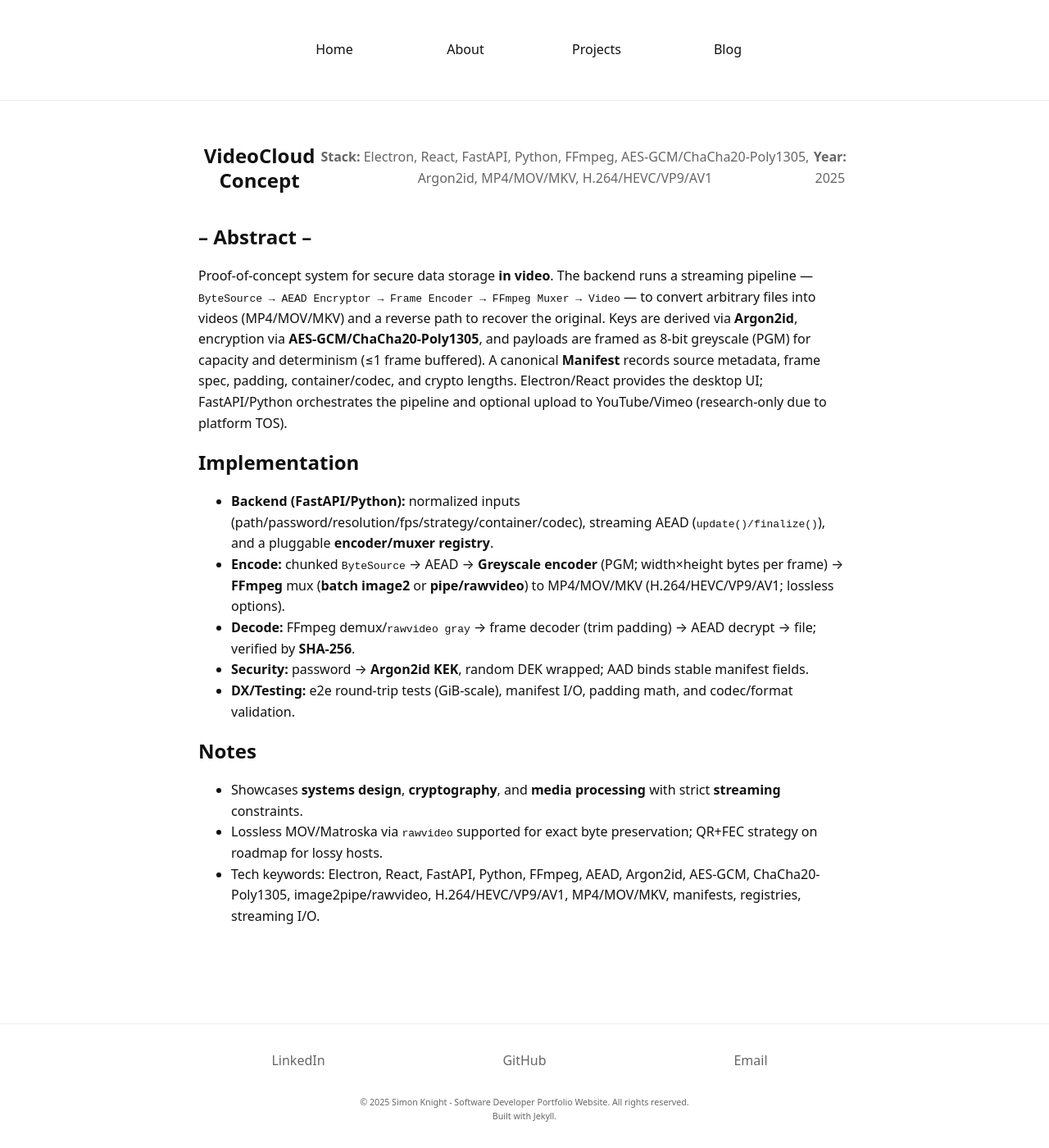
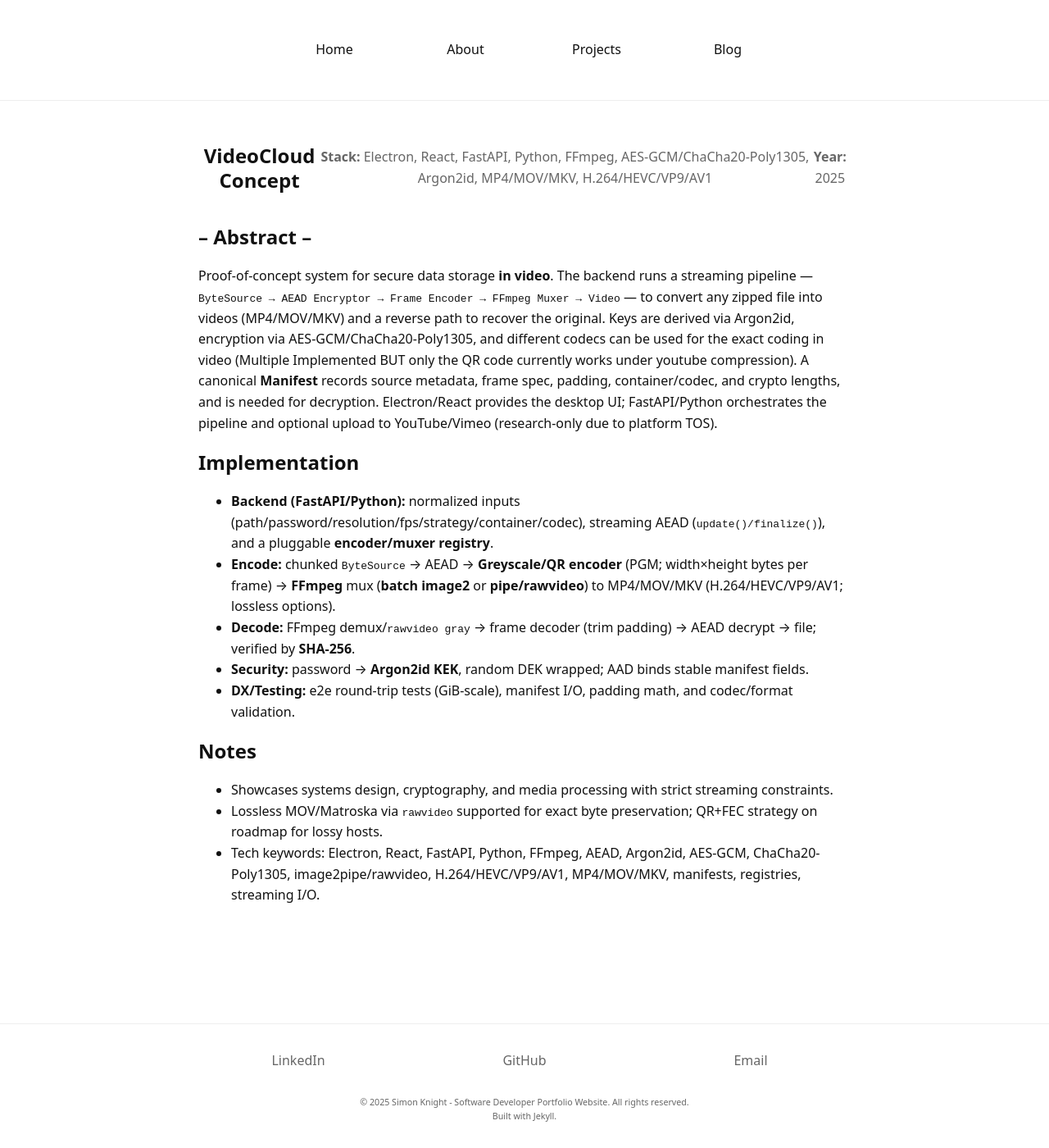
Before and after one commit to SIMONDSKNIGHT/simondsknight.github.io, a Jekyll site: the page built from _projects/video-cloud.md, in a window 1280 px wide and 1400 px high. Shown: the whole window at 82% size. Built offline with Jekyll 4.4.1, drawn with Linux system fonts in a browser that asks for light colours.

Commit message:
videocloud thumb

```diff
--- a/_projects/video-cloud.md
+++ b/_projects/video-cloud.md
@@ -4,22 +4,21 @@ title: VideoCloud Concept
 summary: Encrypts any file, encodes ciphertext into video frames, muxes with FFmpeg to MP4/MOV/MKV, and fully reverses the process; Electron/React UI + FastAPI/Python backend, further expansion to
 year: 2025
 stack: [Electron, React, FastAPI, Python, FFmpeg, AES-GCM/ChaCha20-Poly1305, Argon2id, MP4/MOV/MKV, H.264/HEVC/VP9/AV1]
-thumb: /assets/img/datavideo-thumb.jpg   # fill in
-hero:  /assets/img/datavideo-hero.jpg    # fill in
-#gif:   /assets/gif/datavideo.gif         # optional
+thumb: /assets/img/datavideo-thumb.jpg
+hero:  /assets/img/datavideo-hero.jpg
+#gif:   /assets/gif/datavideo.gif
 png: true
 links:
-  - { label: "Repo", url: "https://github.com/yourname/data-video-encoder" }  # replace
+  - { label: "Repo", url: "https://github.com/thisrepodoesntexist" }
 ---
 
 # -- Abstract --
 
 Proof-of-concept system for secure data storage **in video**. The backend runs a streaming
 pipeline — `ByteSource → AEAD Encryptor → Frame Encoder → FFmpeg Muxer → Video` — to
-convert arbitrary files into videos (MP4/MOV/MKV) and a reverse path to recover the original.
-Keys are derived via **Argon2id**, encryption via **AES-GCM/ChaCha20-Poly1305**, and payloads
-are framed as 8-bit greyscale (PGM) for capacity and determinism (≤1 frame buffered). A canonical
-**Manifest** records source metadata, frame spec, padding, container/codec, and crypto lengths.
+convert any zipped file into videos (MP4/MOV/MKV) and a reverse path to recover the original.
+Keys are derived via Argon2id, encryption via AES-GCM/ChaCha20-Poly1305, and different codecs can be used for the exact coding in video (Multiple Implemented BUT only the QR code currently works under youtube compression). A canonical
+**Manifest** records source metadata, frame spec, padding, container/codec, and crypto lengths, and is needed for decryption.
 Electron/React provides the desktop UI; FastAPI/Python orchestrates the pipeline and optional
 upload to YouTube/Vimeo (research-only due to platform TOS).
 
@@ -27,7 +26,7 @@ upload to YouTube/Vimeo (research-only due to platform TOS).
 
 - **Backend (FastAPI/Python):** normalized inputs (path/password/resolution/fps/strategy/container/codec),
   streaming AEAD (`update()/finalize()`), and a pluggable **encoder/muxer registry**.
-- **Encode:** chunked `ByteSource` → AEAD → **Greyscale encoder** (PGM; width×height bytes per frame) →
+- **Encode:** chunked `ByteSource` → AEAD → **Greyscale/QR encoder** (PGM; width×height bytes per frame) →
   **FFmpeg** mux (**batch image2** or **pipe/rawvideo**) to MP4/MOV/MKV (H.264/HEVC/VP9/AV1; lossless options).
 - **Decode:** FFmpeg demux/`rawvideo gray` → frame decoder (trim padding) → AEAD decrypt → file; verified by **SHA-256**.
 - **Security:** password → **Argon2id KEK**, random DEK wrapped; AAD binds stable manifest fields.
@@ -35,7 +34,7 @@ upload to YouTube/Vimeo (research-only due to platform TOS).
 
 ## Notes
 
-- Showcases **systems design**, **cryptography**, and **media processing** with strict **streaming** constraints.
+- Showcases systems design, cryptography, and media processing with strict streaming constraints.
 - Lossless MOV/Matroska via `rawvideo` supported for exact byte preservation; QR+FEC strategy on roadmap for lossy hosts.
 - Tech keywords: Electron, React, FastAPI, Python, FFmpeg, AEAD, Argon2id, AES-GCM, ChaCha20-Poly1305,
   image2pipe/rawvideo, H.264/HEVC/VP9/AV1, MP4/MOV/MKV, manifests, registries, streaming I/O.
```
Also changed, not shown: assets/img/datavideo-thumb.jpg (added).
